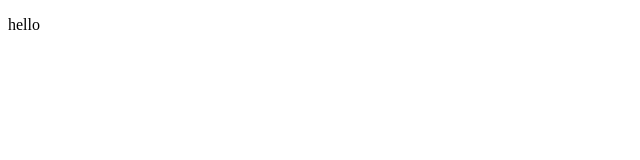
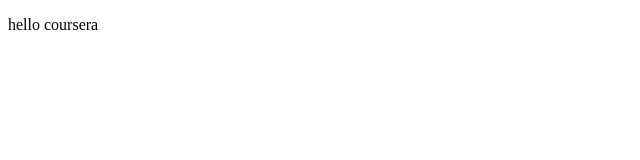
Before and after one commit to Saraalqarni44/coursera-test, a plain HTML site: page module2-solution/index.html in a window 1280 px wide. Shown: the full height of the page, 0-640 px from the left. Drawn offline with Linux system fonts and the light colour scheme.

Commit message:
small channges

```diff
--- a/module2-solution/index.html
+++ b/module2-solution/index.html
@@ -6,6 +6,6 @@
 	<title>hello coursera</title>
 </head>
 <body>
-<p> hello</p>
+<p> hello coursera</p>
 </body>
 </html>
```
